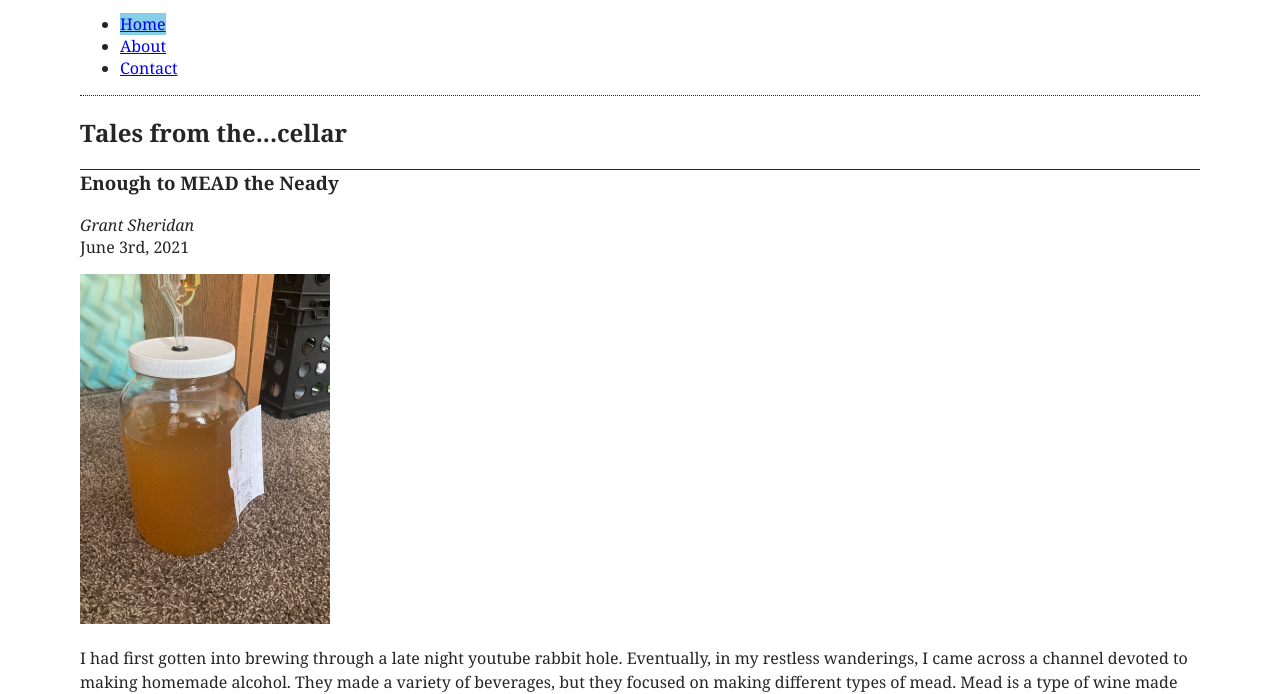
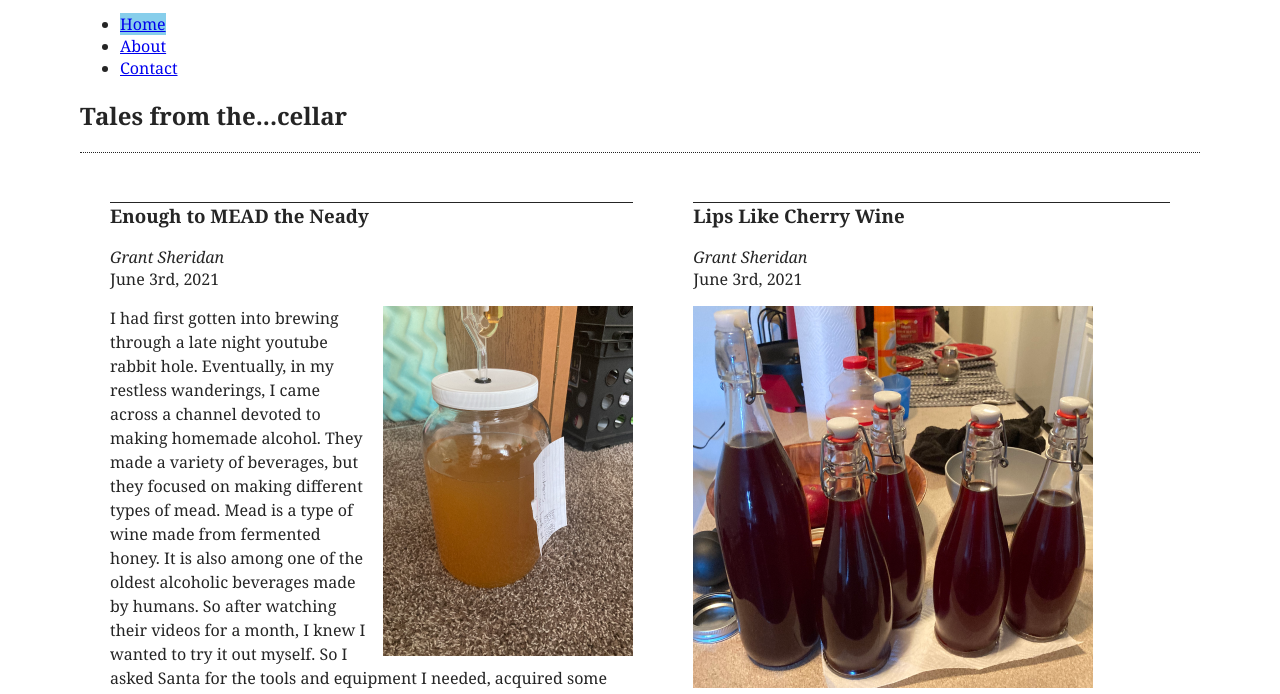
Before and after one commit to PattonsFinest/mi349_blog, a plain HTML site: page index.html in a window 1280 px wide. Shown: the part 198-892 px from the top of the page. Drawn offline with Linux system fonts and the light colour scheme.

Commit message:
flex articles and floating image init

```diff
--- a/index.html
+++ b/index.html
@@ -19,13 +19,13 @@
             </ul>
         </nav>
     </header>
+    <h2>Tales from the...cellar</h2>
     <section id="blogs">
-        <h2>Tales from the...cellar</h2>
         <article class="post">
             <h3>Enough to MEAD the Neady</h3>
             <address class="author">Grant Sheridan</address>
             <time datetime="2021-06-03" title="June 3rd, 2021">June 3rd, 2021</time>
-            <p><img src="mead.png" alt="Mead fermenting in a jar"></p>
+            <p><div class="img-frame"><img src="mead.png" alt="Mead fermenting in a jar"></div></p>
             <p>I had first gotten into brewing through a late night youtube rabbit hole. Eventually, in my restless wanderings, I came across a channel devoted to making homemade alcohol.
             They made a variety of beverages, but they focused on making different types of mead. Mead is a type of wine made from fermented honey. It is also among one of the oldest
             alcoholic beverages made by humans. So after watching their videos for a month, I knew I wanted to try it out myself. So I asked Santa for the tools and equipment I needed, acquired
--- a/style.css
+++ b/style.css
@@ -25,6 +25,7 @@ p {
 }
 
 #blogs {
+    display: flex;
     border-top: 1px dotted rgb(37, 37, 37);
 }
 
@@ -43,3 +44,14 @@ a[target] {
 .fun-facts {
     border-bottom: 10px solid rgb(37, 37, 37);
 }
+
+.img-frame {
+  float: right;
+  margin-left: 15px;
+}
+
+
+article{
+  padding: 15px;
+  margin: 15px;
+}
```
